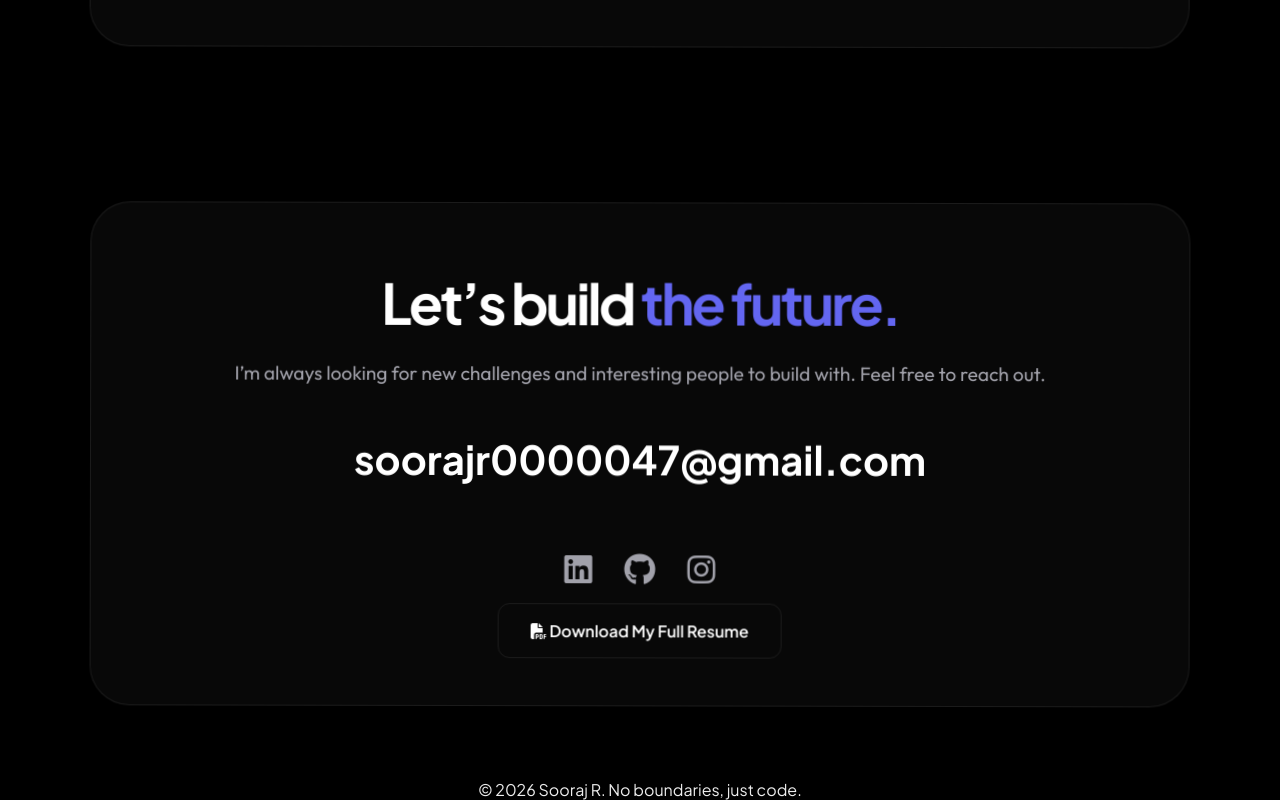
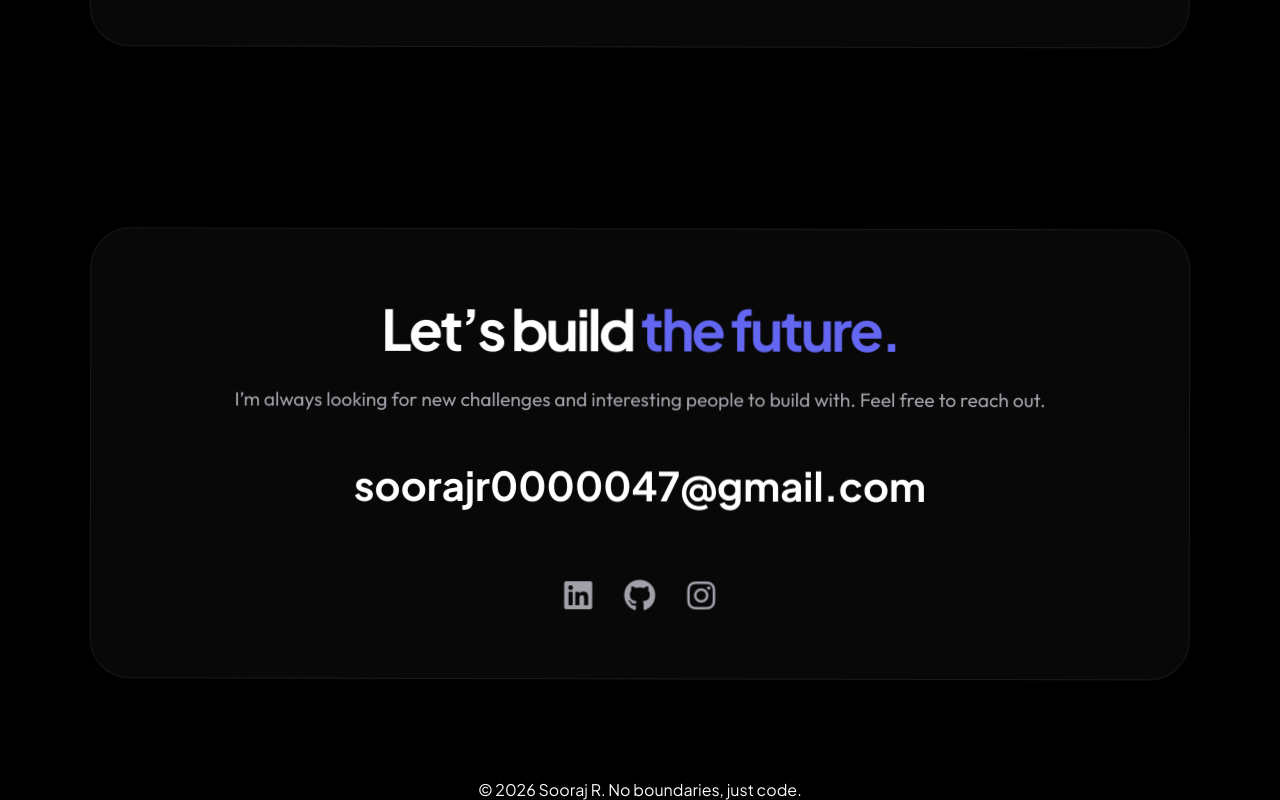
Before and after one commit to Soorajr005/Portfolio, a website built with Vite: page index.html in a window 1280 px wide. Shown: the part 4910-5710 px from the top of the page. Built offline with nearby package versions, Linux system fonts and the light colour scheme.

Commit message:
Cleanup: Remove redundant resume download button from contact section

```diff
--- a/index.html
+++ b/index.html
@@ -320,11 +320,7 @@
                         <a href="https://www.instagram.com/_sooraj_05?igsh=Nm92N3k1aGxqbmFl" target="_blank"><i
                                 class="fab fa-instagram"></i></a>
                     </div>
-                    <div class="resume-download-link" style="margin-top: 2rem;">
-                        <a href="/resume.pdf" class="btn-ghost" download>
-                            <i class="fas fa-file-pdf"></i> Download My Full Resume
-                        </a>
-                    </div>
+
                 </div>
             </div>
         </section>
```
